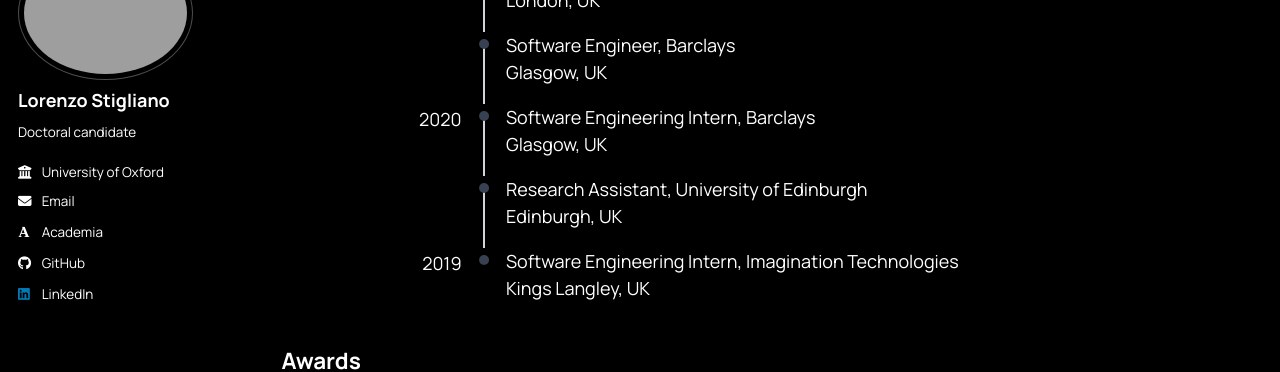
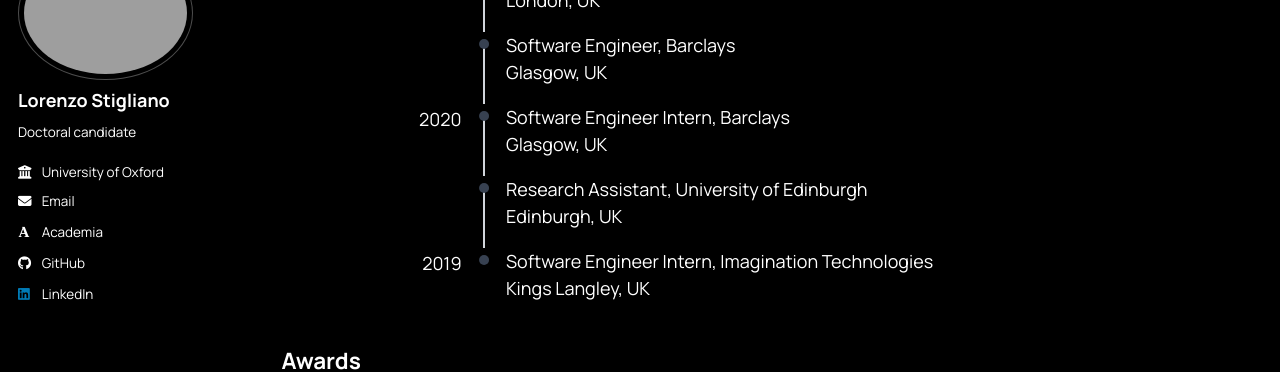
Before and after one commit to LorenzoStigliano/lorenzostigliano.github.io, a Jekyll site: the page built from _pages/cv.md, in a window 1280 px wide and 900 px high, scrolled down 929 px. Shown: the part 155-527 px from the top of the window. Built offline with Jekyll 4.4.1, drawn with Linux system fonts in a browser that asks for light colours; some web fonts are replaced; a script bundle is joined from its source files by our own code; library files that are not in the unit come from our copies.

Commit message:
uodate cv

```diff
--- a/_pages/cv.md
+++ b/_pages/cv.md
@@ -117,7 +117,7 @@
       <span style="position:absolute; left:50%; top:0.4rem; width:0.55rem; height:0.55rem; border-radius:999px; background:#374151; transform:translateX(-50%);"></span>
     </div>
     <div>
-      <div>Software Engineering Intern, Barclays</div>
+      <div>Software Engineer Intern, Barclays</div>
       <div>Glasgow, UK</div>
     </div>
   </div>
@@ -140,7 +140,7 @@
       <span style="position:absolute; left:50%; top:0.4rem; width:0.55rem; height:0.55rem; border-radius:999px; background:#374151; transform:translateX(-50%);"></span>
     </div>
     <div>
-      <div>Software Engineering Intern, Imagination Technologies</div>
+      <div>Software Engineer Intern, Imagination Technologies</div>
       <div>Kings Langley, UK</div>
     </div>
   </div>
```
